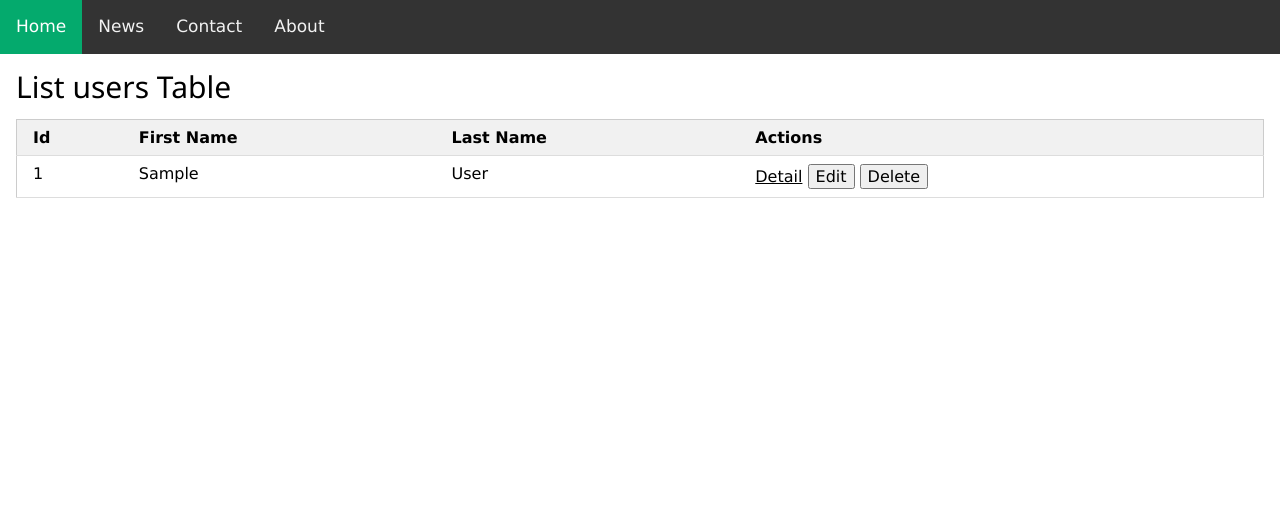
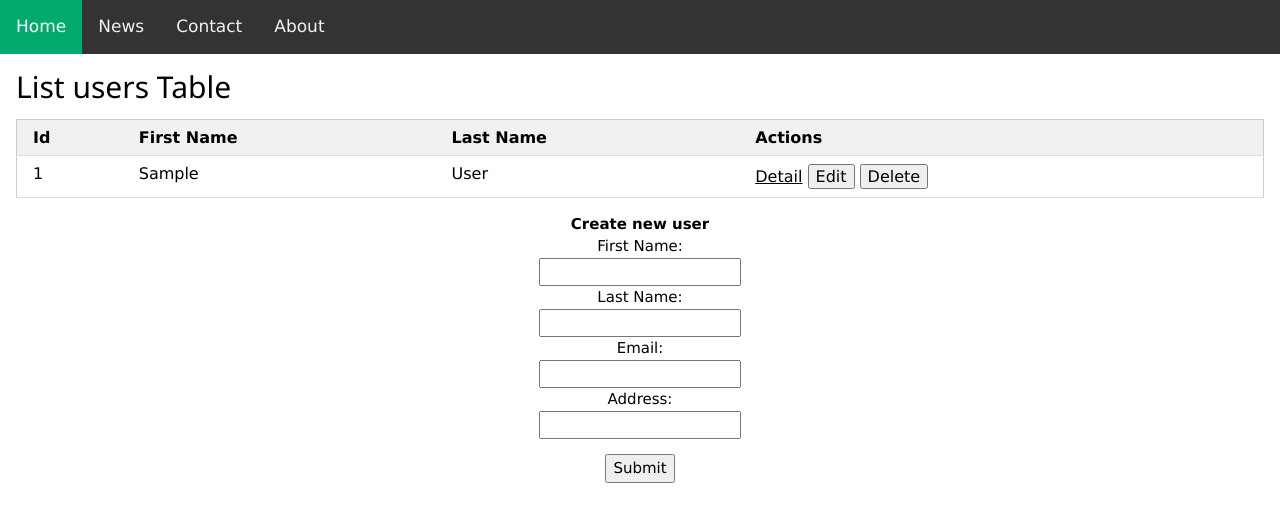
Before and after one commit to tuananh211202/node-basic, a Node server app: template src/views/index.ejs in a window 1280 px wide. Shown: the top 522 px of the page. Run offline with Node 20, Linux system fonts and the light colour scheme; the template is opened without the code that fills it: most values are stand-ins (such as "Sample title", 1, 10 or a date in 2020).

Commit message:
add new user

```diff
--- a/src/index.js
+++ b/src/index.js
@@ -6,6 +6,9 @@ require('dotenv').config();
 
 const app = express();
 const port = process.env.PORT || 8080;
+
+app.use(express.urlencoded({ extended: true }));
+app.use(express.json());
 
 // viewEngine
 configViewEngine(app);
--- a/src/public/css/style.css
+++ b/src/public/css/style.css
@@ -26,3 +26,12 @@ body {
   background-color: #04AA6D;
   color: white;
 }
+
+label {
+  display: block;
+}
+
+.create-user-container {
+  padding: 15px;
+  text-align: center;
+}
--- a/src/route/web.js
+++ b/src/route/web.js
@@ -7,6 +7,7 @@ let router = express.Router();
 const initWebRoute = (app) => {
   router.get('/',homeController.getHomePage);
   router.get('/detail/user/:userId', homeController.getDetailPage);
+  router.post('/create-new-user', homeController.createNewUser);
   return app.use('/', router);
 }
 
--- a/src/views/index.ejs
+++ b/src/views/index.ejs
@@ -44,6 +44,34 @@
         <% } %>
       </table>
     </div>
+    <div class="create-user-container">
+      <form action="/create-new-user" method="POST">
+      <div>
+        <b>
+        Create new user
+        </b>
+      </div>
+      <div>
+        <label>First Name: </label>
+        <input type="text" name="firstName" />
+      </div>
+      <div>
+        <label>Last Name: </label>
+        <input type="text" name="lastName" />
+      </div>
+      <div>
+        <label>Email: </label>
+        <input type="email" name="email" />
+      </div>
+      <div>
+        <label>Address: </label>
+        <input type="text" name="address" />
+      </div>
+      <div style="margin-top: 15px;">
+        <button type="submit" style="cursor: pointer;">Submit</button>
+      </div>
+      </form>
+    </div>
   </div>
 
 
```
Also changed, not shown: src/controller/homeController.js (+7 -1 lines).
